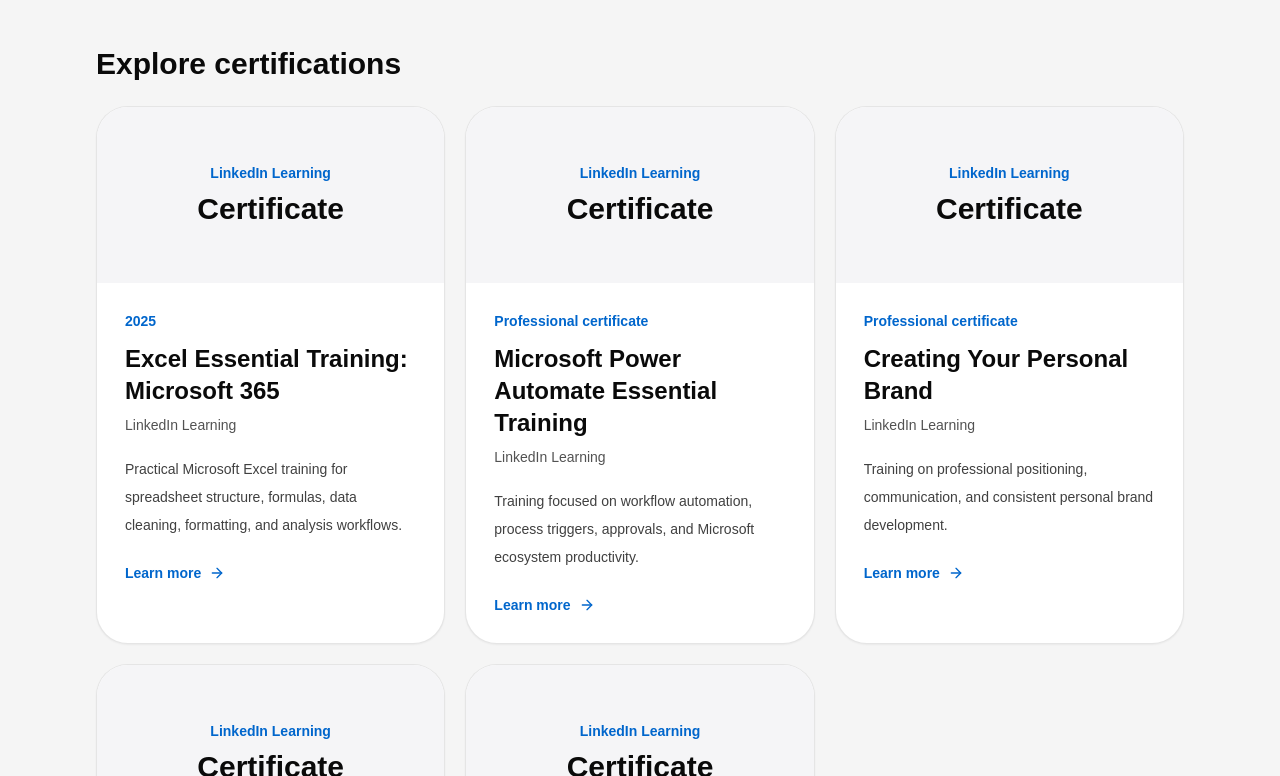
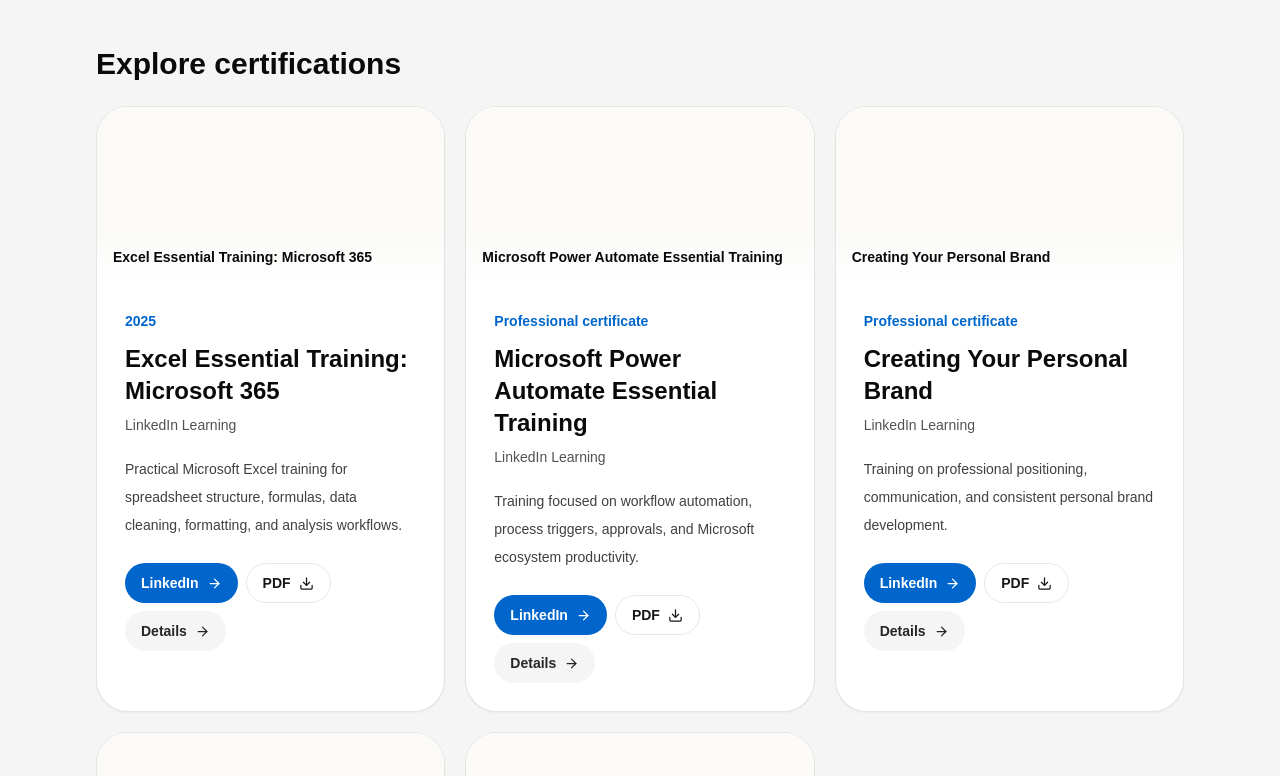
Before and after one commit to CloCloCloe1/Chloe-Li, a Next.js app: page / in a window 1280 px wide. Shown: the part 5864-6640 px from the top of the page. Built offline with nearby package versions, Linux system fonts and the light colour scheme.

Commit message:
Clarify certification links and previews

```diff
--- a/app/[section]/[slug]/page.tsx
+++ b/app/[section]/[slug]/page.tsx
@@ -159,7 +159,7 @@
           </div>
 
           <div className="overflow-hidden rounded-[2rem] border border-black/10 bg-neutral-100 shadow-sm">
-            <DetailVisual slug={slug} />
+            <DetailVisual item={item} slug={slug} />
           </div>
         </div>
 
@@ -291,10 +291,29 @@
   return (sections as readonly string[]).includes(section);
 }
 
-function DetailVisual({ slug }: { slug: string }) {
+function DetailVisual({ item, slug }: { item: { title: string; attachments?: { label: string; url: string }[] }; slug: string }) {
   const brandVisual = brandVisuals[slug];
 
   if (!brandVisual) {
+    const pdf = item.attachments?.[0];
+
+    if (pdf) {
+      return (
+        <div className="relative min-h-80 overflow-hidden bg-[#f5f5f7]">
+          <iframe
+            aria-label={`${item.title} certificate PDF preview`}
+            className="h-96 w-full border-0 bg-white"
+            src={`${pdf.url}#toolbar=0&navpanes=0&scrollbar=0&page=1&view=FitH`}
+            title={`${item.title} certificate preview`}
+          />
+          <div className="pointer-events-none absolute inset-x-0 bottom-0 bg-gradient-to-t from-white/95 to-white/0 p-6">
+            <p className="text-sm font-semibold text-[#0066cc]">LinkedIn Learning certificate</p>
+            <p className="mt-2 text-2xl font-semibold tracking-normal text-neutral-950">{item.title}</p>
+          </div>
+        </div>
+      );
+    }
+
     return (
       <div className="relative flex min-h-80 items-center justify-center overflow-hidden bg-[#f5f5f7] p-10">
         <div className="text-center">
--- a/app/page.tsx
+++ b/app/page.tsx
@@ -265,6 +265,53 @@
   item: PortfolioItem;
   section: SectionKey;
 }) {
+  if (section === "certifications") {
+    const pdf = item.attachments?.[0];
+
+    return (
+      <article className="group flex h-full flex-col overflow-hidden rounded-[2rem] border border-black/10 bg-white text-left shadow-sm transition duration-300 hover:-translate-y-1 hover:shadow-xl">
+        <CertificatePreview item={item} compact />
+        <div className="flex flex-1 flex-col p-6 sm:p-7">
+          <p className="text-sm font-semibold text-[#0066cc]">{item.meta}</p>
+          <h3 className="mt-3 text-2xl font-semibold tracking-normal text-neutral-950">{item.title}</h3>
+          <p className="mt-2 text-sm font-medium text-neutral-600">{item.subtitle}</p>
+          {item.description ? <p className="mt-5 text-sm leading-7 text-neutral-700">{item.description}</p> : null}
+          <div className="mt-6 flex flex-wrap gap-2">
+            {item.url ? (
+              <a
+                className="inline-flex min-h-10 items-center justify-center gap-2 rounded-full bg-[#0066cc] px-4 text-sm font-semibold text-white transition hover:bg-[#0057b8] focus-ring"
+                href={item.url}
+                rel="noreferrer"
+                target="_blank"
+              >
+                LinkedIn
+                <ArrowRight size={15} />
+              </a>
+            ) : null}
+            {pdf ? (
+              <a
+                className="inline-flex min-h-10 items-center justify-center gap-2 rounded-full border border-black/12 bg-white px-4 text-sm font-semibold text-neutral-900 transition hover:bg-neutral-100 focus-ring"
+                href={pdf.url}
+                rel="noreferrer"
+                target="_blank"
+              >
+                PDF
+                <Download size={15} />
+              </a>
+            ) : null}
+            <Link
+              className="inline-flex min-h-10 items-center justify-center gap-2 rounded-full bg-neutral-100 px-4 text-sm font-semibold text-neutral-800 transition hover:bg-neutral-200 focus-ring"
+              href={`/${section}/${item.slug}`}
+            >
+              Details
+              <ArrowRight size={15} />
+            </Link>
+          </div>
+        </div>
+      </article>
+    );
+  }
+
   return (
     <Link
       className="group flex h-full flex-col overflow-hidden rounded-[2rem] border border-black/10 bg-white text-left shadow-sm transition duration-300 hover:-translate-y-1 hover:shadow-xl focus-ring"
@@ -322,6 +369,35 @@
   );
 }
 
+function CertificatePreview({ item, compact = false }: { item: PortfolioItem; compact?: boolean }) {
+  const pdf = item.attachments?.[0];
+
+  if (!pdf) {
+    return (
+      <div className={`relative flex ${compact ? "h-44" : "min-h-80"} items-center justify-center overflow-hidden bg-[#f5f5f7]`}>
+        <div className="text-center">
+          <p className="text-sm font-semibold text-[#0066cc]">LinkedIn Learning</p>
+          <p className="mt-2 text-3xl font-semibold tracking-normal text-neutral-950">Certificate</p>
+        </div>
+      </div>
+    );
+  }
+
+  return (
+    <div className={`relative overflow-hidden bg-[#f5f5f7] ${compact ? "h-44" : "min-h-80"}`}>
+      <iframe
+        aria-label={`${item.title} certificate PDF preview`}
+        className="h-full w-full scale-[1.02] border-0 bg-white"
+        src={`${pdf.url}#toolbar=0&navpanes=0&scrollbar=0&page=1&view=FitH`}
+        title={`${item.title} certificate preview`}
+      />
+      <div className="pointer-events-none absolute inset-x-0 bottom-0 bg-gradient-to-t from-white/95 to-white/0 p-4">
+        <p className="text-sm font-semibold text-neutral-950">{item.title}</p>
+      </div>
+    </div>
+  );
+}
+
 function SectionIntro({
   eyebrow,
   title,
```
